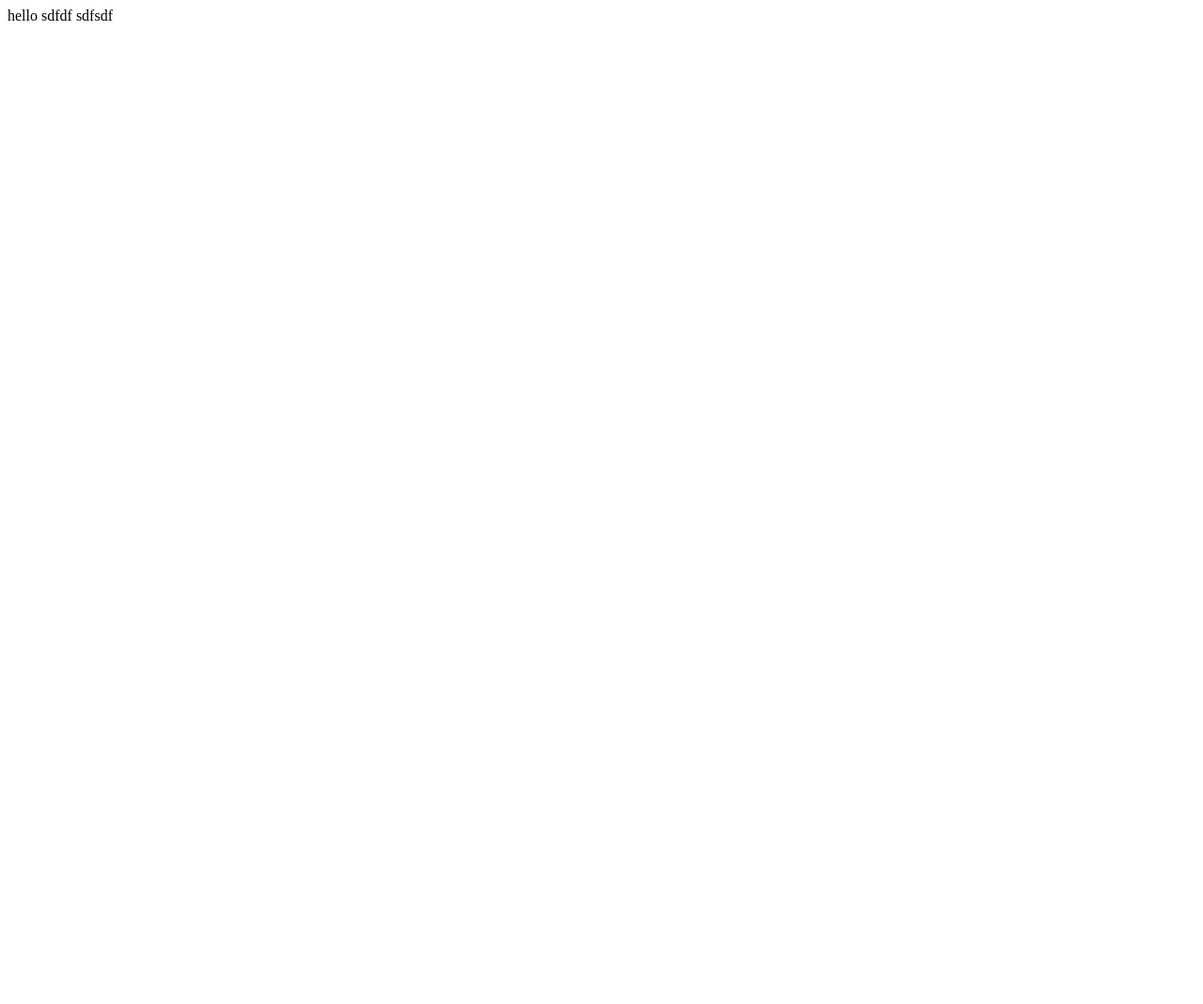
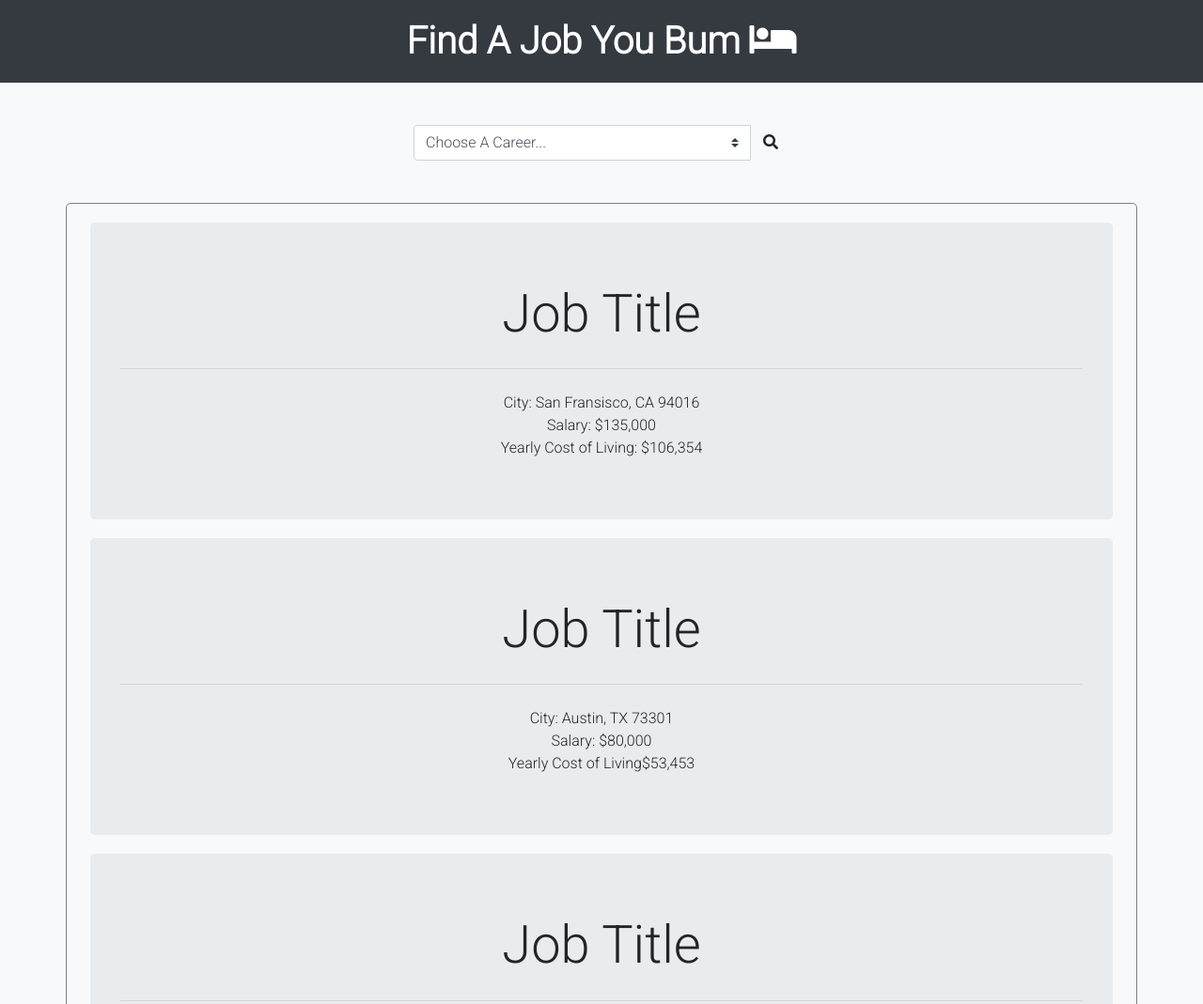
Before and after one commit to staffbotsteve/lazy-loaders, a plain HTML site: page index.html in a window 1280 px wide. Shown: the top 1069 px of the page at 94% size. Before the commit the page ends 800 px from the top, so only its background shows below. Drawn offline with nearby package versions, Linux system fonts and the light colour scheme.

Commit message:
adds webpage

```diff
--- a/index.html
+++ b/index.html
@@ -1,24 +1,70 @@
 <!DOCTYPE html>
-<!--[if lt IE 7]>      <html class="no-js lt-ie9 lt-ie8 lt-ie7"> <![endif]-->
-<!--[if IE 7]>         <html class="no-js lt-ie9 lt-ie8"> <![endif]-->
-<!--[if IE 8]>         <html class="no-js lt-ie9"> <![endif]-->
-<!--[if gt IE 8]><!--> <html class="no-js"> <!--<![endif]-->
-    <head>
+<html lang="en">
+        <head>
         <meta charset="utf-8">
         <meta http-equiv="X-UA-Compatible" content="IE=edge">
-        <title></title>
-        <meta name="description" content="">
+        <title>Find A Job You Bum</title>
         <meta name="viewport" content="width=device-width, initial-scale=1">
-        <link rel="stylesheet" href="">
+
+        <link rel="stylesheet" href="https://stackpath.bootstrapcdn.com/bootstrap/4.3.1/css/bootstrap.min.css" integrity="sha384-ggOyR0iXCbMQv3Xipma34MD+dH/1fQ784/j6cY/iJTQUOhcWr7x9JvoRxT2MZw1T" crossorigin="anonymous">
+        <link rel="stylesheet" href="https://use.fontawesome.com/releases/v5.13.0/css/all.css" integrity="sha384-Bfad6CLCknfcloXFOyFnlgtENryhrpZCe29RTifKEixXQZ38WheV+i/6YWSzkz3V" crossorigin="anonymous">
+        <link href="https://fonts.googleapis.com/css2?family=Roboto:wght@300&display=swap" rel="stylesheet">
+        <link rel="stylesheet" href="style.css">
     </head>
-    <body>
-        hello
-        sdfdf
-        sdfsdf
-        <!--[if lt IE 7]>
-            <p class="browsehappy">You are using an <strong>outdated</strong> browser. Please <a href="#">upgrade your browser</a> to improve your experience.</p>
-        <![endif]-->
+    <body class="bg-light">
 
-        <script src="" async defer></script>
+        <h1 class="header bg-dark">Find A Job You Bum
+            <i class="fas fa-bed"></i>
+        </h1>
+
+       <div class="search-container">
+        <div class="input-group mb-3">
+            <select class="custom-select" id="input">
+              <option selected>Choose A Career...</option>
+              <option value="1">Web Developer</option>
+              <option value="2">Registered Nurse</option>
+              <option value="3">Personal Trainer</option>
+              <option value="4">Mechnical Engineer</option>
+              <option value="5">UX Designer</option>
+            </select>
+            <div class="input-group-prepend">
+                <button class="btn bg-light" type="button"><i class="fas fa-search"></i></button>
+              </div>
+          </div>
+       </div>
+
+        <div class="container">
+            <div class="jumbotron text-center">
+                <h1 class="display-4 ">Job Title</h1>
+                <hr class="my-4">
+                <div class="location">City: San Fransisco, CA <span class="span">94016</span></div>
+                <div class="salary">Salary: $135,000</div>
+                <div class="cost-of-living">Yearly Cost of Living: $106,354</div>
+            </div>
+
+            <div class="jumbotron text-center">
+                <h1 class="display-4 ">Job Title</h1>
+                <hr class="my-4">
+                <div class="location">City: Austin, TX <span class="span">73301</span></div>
+                <div class="salary">Salary: $80,000</div>
+                <div class="cost-of-living">Yearly Cost of Living$53,453</div>
+            </div>
+
+            <div class="jumbotron text-center">
+                <h1 class="display-4 ">Job Title</h1>
+                <hr class="my-4">
+                <div class="location">City: Memhpis, TN <span class="span">38018</span></div>
+                <div class="salary">Salary: $70,000</div>
+                <div class="cost-of-living">Yearly Cost of Living: $51,251</div>
+            </div>
+        </div>
+
+        <script src="https://cdnjs.cloudflare.com/ajax/libs/jquery/3.2.1/jquery.min.js"></script>
+        <script src="https://stackpath.bootstrapcdn.com/bootstrap/4.3.1/js/bootstrap.min.js" integrity="sha384-JjSmVgyd0p3pXB1rRibZUAYoIIy6OrQ6VrjIEaFf/nJGzIxFDsf4x0xIM+B07jRM" crossorigin="anonymous"></script>
+        <script src="https://cdnjs.cloudflare.com/ajax/libs/moment.js/2.24.0/moment.js"
+        integrity="sha256-H9jAz//QLkDOy/nzE9G4aYijQtkLt9FvGmdUTwBk6gs=" crossorigin="anonymous"></script>
+        <script src="script.js"></script>
+
+
     </body>
 </html>
--- /dev/null
+++ b/style.css
@@ -0,0 +1,32 @@
+* {
+    margin: 0px;
+    padding: 0px;
+    font-family: 'Roboto', sans-serif;
+    }
+
+    .header {
+        text-align: center;
+        font-weight: 900;
+        padding: 20px 0px 20px 0px;
+        margin-bottom: 45px;
+        color: white;
+    }
+
+    .search-container {
+        width: 400px;
+        margin: auto;
+    }
+
+    .container {
+        min-width: 50%;
+        border: 1px solid grey;
+        border-radius: 5px;
+        margin-top: 45px;
+        margin-bottom: 45px;
+        height: auto;
+    }
+
+    .jumbotron {
+        margin: 20px 10px 20px 10px;
+        height: auto;
+    }
```
